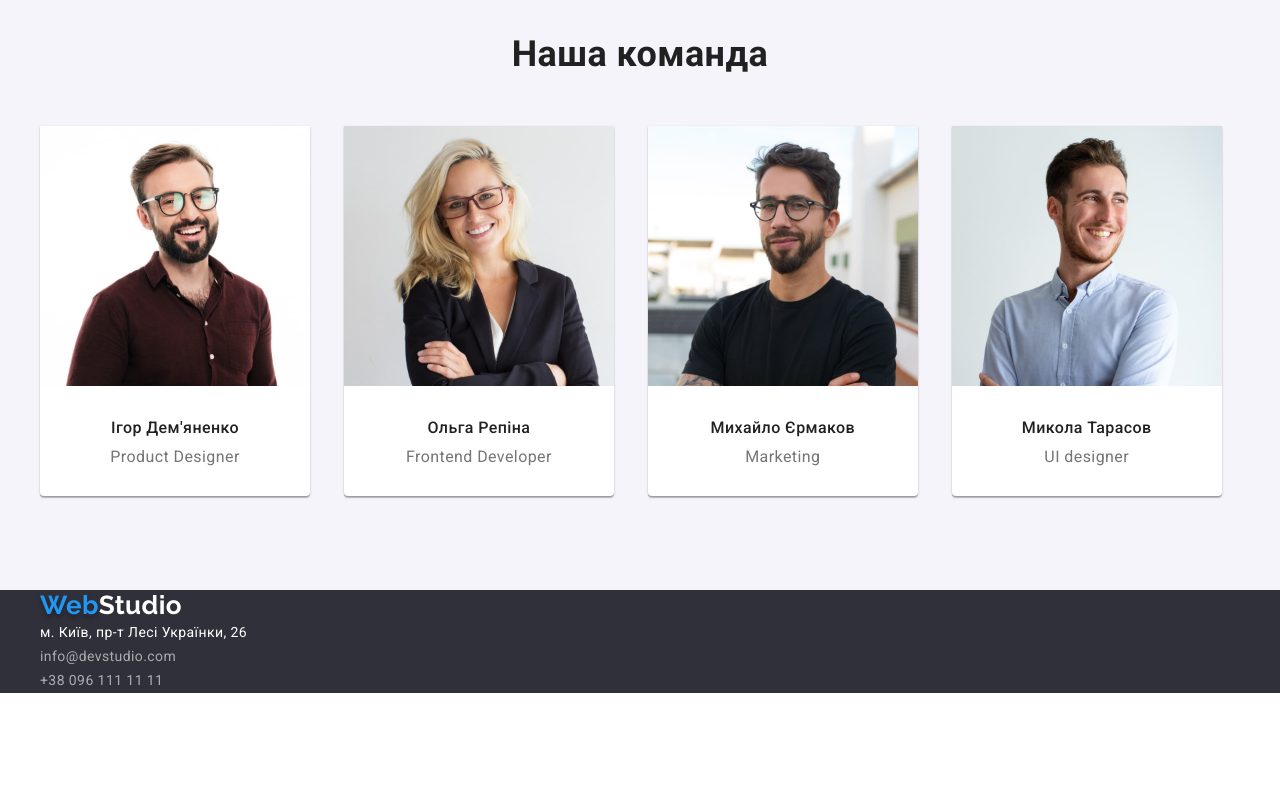
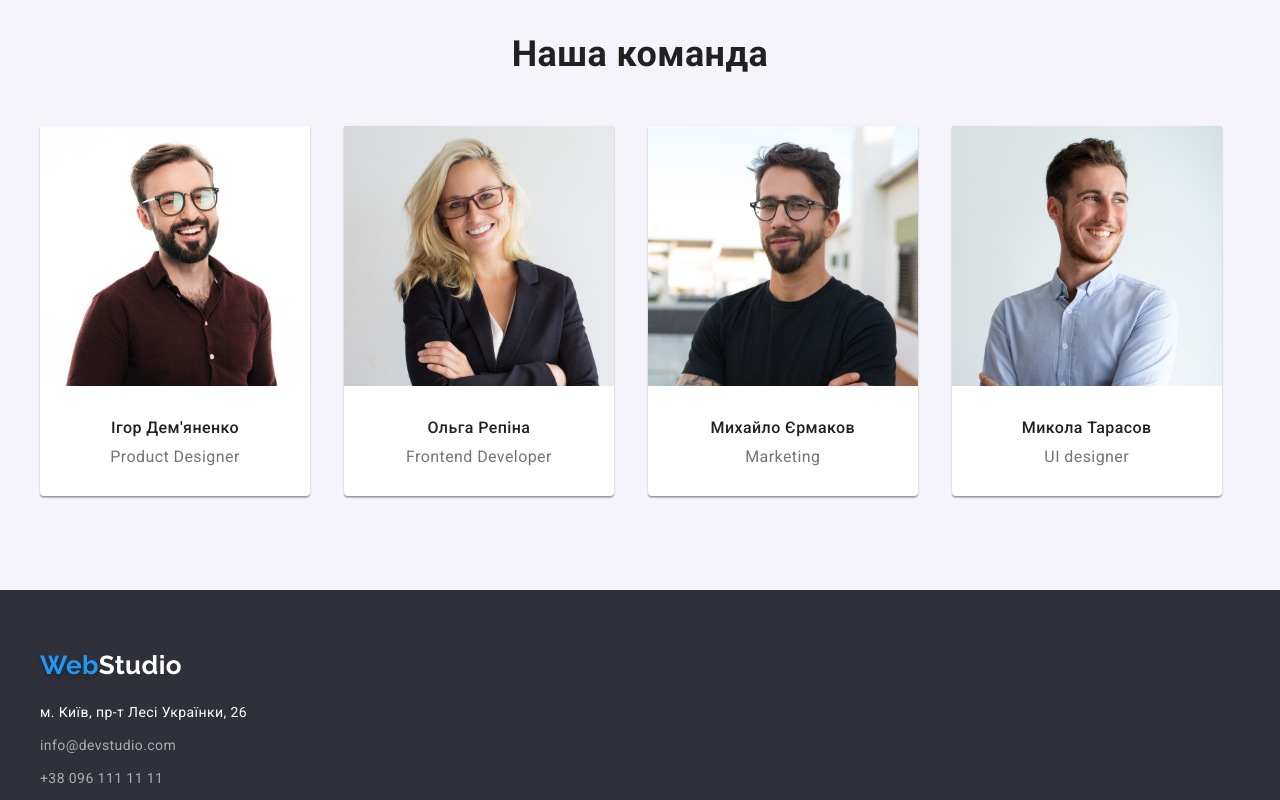
Before and after one commit to Elegantniy/goit-markup-hw-03, a plain HTML site: page index.html in a window 1280 px wide. Shown: the part 1301-2101 px from the top of the page. Before the commit the page ends 1998 px from the top, so only its background shows below. Drawn offline with nearby package versions, Linux system fonts and the light colour scheme.

Commit message:
Update style.css

```diff
--- a/css/styles.css
+++ b/css/styles.css
@@ -61,6 +61,11 @@ body {
 /* header */
 header {
   border-bottom: 1px solid #ECECEC;
+  /* padding-top: 24px;
+  padding-bottom: 25px; */
+
+}
+.header a {
   padding-top: 24px;
   padding-bottom: 25px;
 
@@ -276,6 +281,7 @@ header {
   line-height: 1.19;
   padding-top: 60px;
   padding-bottom: 20px;
+  display: inline-block;
 }
 
 .footer-adress {
@@ -284,6 +290,9 @@ header {
   text-decoration: none;
   line-height: 1.71;
   padding-bottom: 9px;
+}
+.footer-adress, .footer-contact-link {
+  display: inline-block;
 }
 /* .footer-adress:hover,
 .footer-adress:focus {
```
